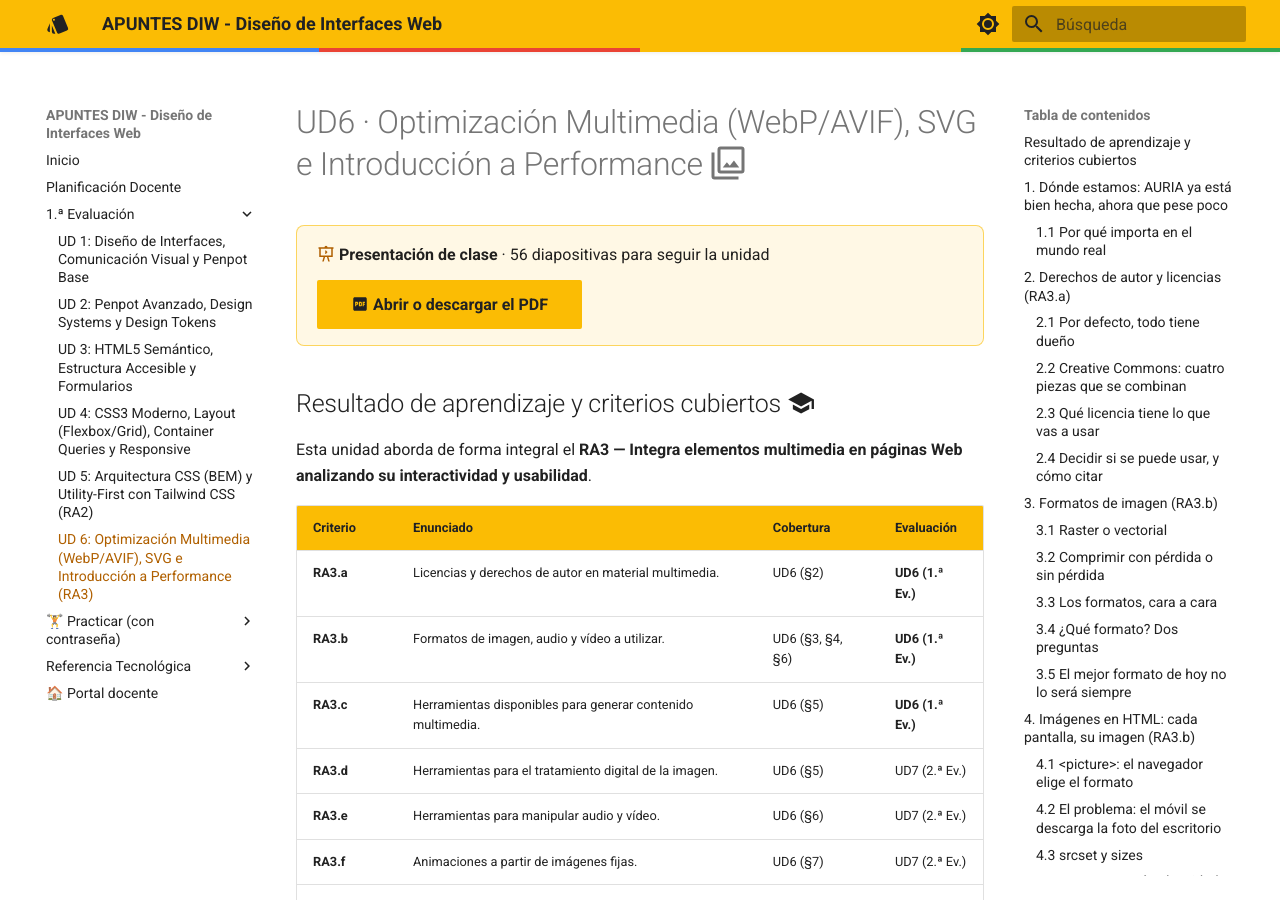
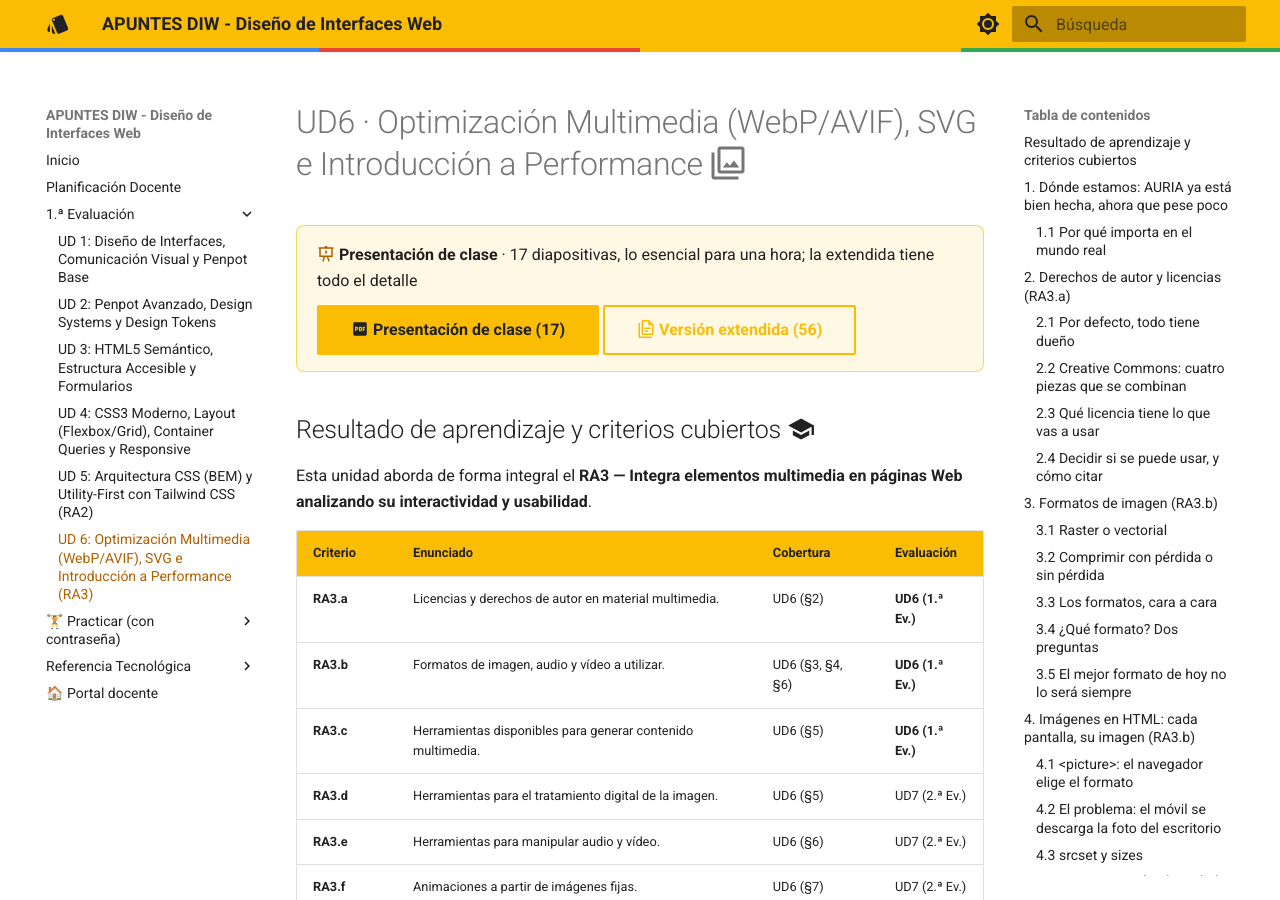
Before and after one commit to jmfiorisies/diw, an MkDocs documentation site: the page built from docs/unidades/ud06.md, in a window 1280 px wide and 900 px high. Built offline with MkDocs 1.6.1 and Material for MkDocs 9.7.7, drawn with Linux system fonts in a browser that asks for light colours.

Commit message:
DIW UD6: presentación de clase de una hora (17 diapositivas) y la de 56 como versión extendida
Co-Authored-By: Claude Opus 5.5 <noreply@anthropic.com>

```diff
--- a/docs/unidades/ud06.md
+++ b/docs/unidades/ud06.md
@@ -1,9 +1,10 @@
 # UD6 · Optimización Multimedia (WebP/AVIF), SVG e Introducción a Performance :material-image-multiple-outline:
 
 <div class="presentacion" markdown>
-:material-presentation-play:{ .presentacion__icono } **Presentación de clase** · 56 diapositivas para seguir la unidad
-
-[:material-file-pdf-box: Abrir o descargar el PDF](../assets/presentaciones/DIW-UD6.pdf){ .md-button .md-button--primary target="_blank" }
+:material-presentation-play:{ .presentacion__icono } **Presentación de clase** · 17 diapositivas, lo esencial para una hora; la extendida tiene todo el detalle
+
+[:material-file-pdf-box: Presentación de clase (17)](../assets/presentaciones/DIW-UD6.pdf){ .md-button .md-button--primary target="_blank" }
+[:material-file-document-multiple-outline: Versión extendida (56)](../assets/presentaciones/DIW-UD6-extendida.pdf){ .md-button target="_blank" }
 </div>
 
 ## Resultado de aprendizaje y criterios cubiertos :material-school:
```
Also changed, not shown: 2 other files.
